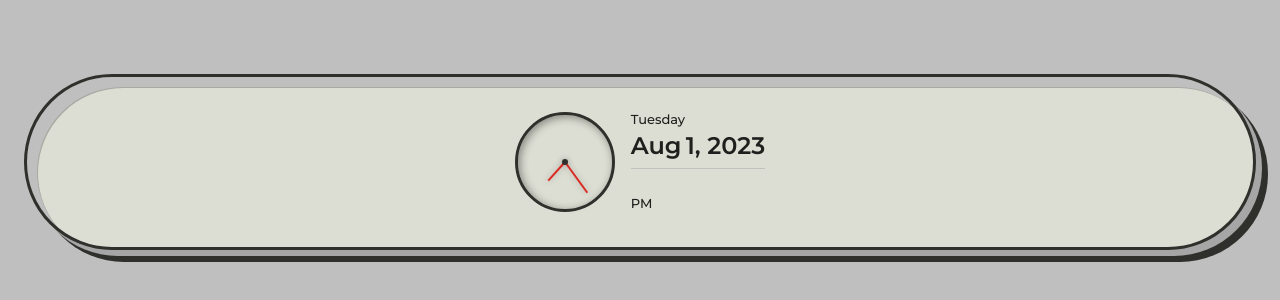
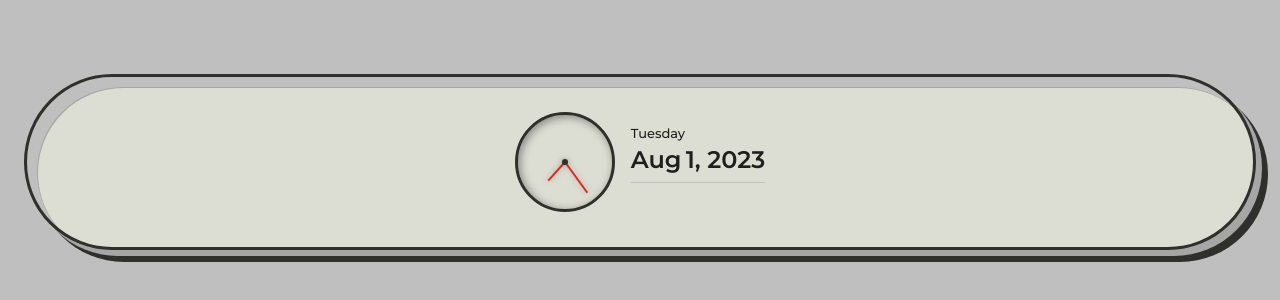
Before and after one commit to erickdc7/analog-digital-clock, a plain HTML site: page index.html in a window 1280 px wide. Shown: the part 238-538 px from the top of the page. Drawn offline with Linux system fonts and the light colour scheme.

Commit message:
text changed

```diff
--- a/index.html
+++ b/index.html
@@ -34,7 +34,7 @@
             <div class="clock__text">
                <span class="clock__text-hour" id="text-hour"></span>
                <span class="clock__text-minutes" id="text-minutes"></span>
-               <span class="clock__text-ampm" id="text-ampm">PM</span>
+               <span class="clock__text-ampm" id="text-ampm"></span>
             </div>
          </div>
       </div>
```
